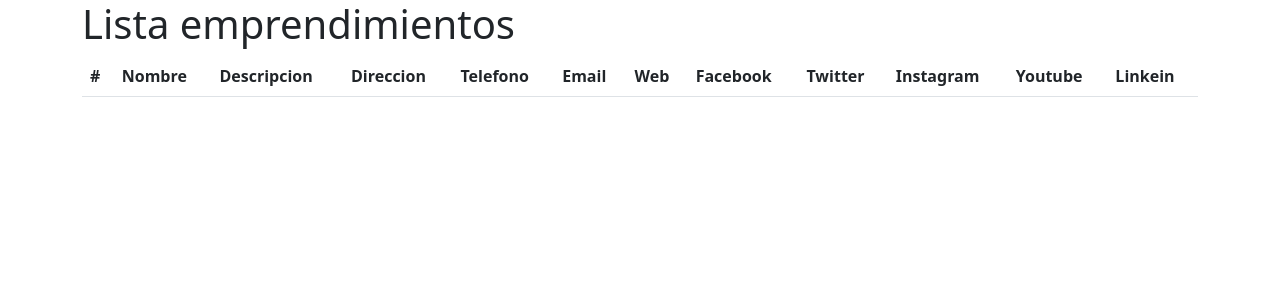
After one commit to forNerzul/interactive_maps_folium, a Flask app: template templates/listar_emprendimientos.html in a window 1280 px wide. The commit adds this page. Shown: the top 300 px of the page. Run offline with Flask 2, Linux system fonts and the light colour scheme; the template is opened without the code that fills it, so the values that code supplies are empty.

Commit message:
Adding some views for the CRUD and db stuff

```diff
--- a/app.py
+++ b/app.py
@@ -7,7 +7,7 @@ from flask_sqlalchemy import SQLAlchemy
 
 
 app = Flask(__name__)
-app.config['SQLALCHEMY_DATABASE_URI'] = 'sqlite:///database/database.sqlite3'
+app.config['SQLALCHEMY_DATABASE_URI'] = 'sqlite:///database.sqlite3'
 app.config['SQLALCHEMY_TRACK_MODIFICATIONS'] = False
 
 db = SQLAlchemy(app)
@@ -28,6 +28,25 @@ class Emprendimientos(db.Model):
     youtube = db.Column(db.String(120), nullable=True)
     linkedin = db.Column(db.String(120), nullable=True)
     imagen = db.Column(db.String(120), nullable=True)
+
+# Object to database
+class Emprendimiento(object):
+    def __init__(self, nombre, descripcion, direccion, telefono, email, web, facebook, instagram, twitter, youtube, linkedin, imagen):
+        self.nombre = nombre
+        self.descripcion = descripcion
+        self.direccion = direccion
+        self.telefono = telefono
+        self.email = email
+        self.web = web
+        self.facebook = facebook
+        self.instagram = instagram
+        self.twitter = twitter
+        self.youtube = youtube
+        self.linkedin = linkedin
+        self.imagen = imagen
+
+    def __repr__(self):
+        return '<Emprendimiento %r>' % self.nombre
 
 @app.route("/")
 def index():
@@ -85,10 +104,19 @@ def crear_emprendimiento():
         linkedin = request.form['linkedin']
         imagen = request.form['imagen']
 
-        db.session.add(Emprendimientos(nombre=nombre, descripcion=descripcion, direccion=direccion, telefono=telefono, email=email, web=web, facebook=facebook, instagram=instagram, twitter=twitter, youtube=youtube, linkedin=linkedin, imagen=imagen))
+        emprendimiento = Emprendimiento(nombre, descripcion, direccion, telefono, email, web, facebook, instagram, twitter, youtube, linkedin, imagen)
+
+        db.session.add(emprendimiento)
         db.session.commit()
 
-        return redirect(url_for('index.html'))
+        return redirect(url_for('index'))
+
+@app.route("/listar_emprendimientos")
+def listar_emprendimientos():
+    emprendimientos = Emprendimientos.query.all()
+    print(emprendimientos[0].nombre)
+    return render_template('listar_emprendimientos.html', emprendimientos=emprendimientos)
 
 if __name__ == "__main__":
+    db.create_all()
     app.run(debug=True)
--- /dev/null
+++ b/templates/listar_emprendimientos.html
@@ -0,0 +1,59 @@
+<!--
+    Informacion valiosa sobre tablas con bootstrap:
+    https://blog.miguelgrinberg.com/post/beautiful-interactive-tables-for-your-flask-templates
+-->
+<!DOCTYPE html>
+<html lang="en">
+<head>
+    <meta charset="UTF-8">
+    <meta http-equiv="X-UA-Compatible" content="IE=edge">
+    <meta name="viewport" content="width=device-width, initial-scale=1.0">
+    <!-- CSS only -->
+    <link href="https://cdn.jsdelivr.net/npm/bootstrap@5.2.0/dist/css/bootstrap.min.css" rel="stylesheet" integrity="sha384-gH2yIJqKdNHPEq0n4Mqa/HGKIhSkIHeL5AyhkYV8i59U5AR6csBvApHHNl/vI1Bx" crossorigin="anonymous">
+    <title>Lista emprendimientos</title>
+</head>
+<body>
+    <div class="container">
+        <div class="col-12">
+            <h1>Lista emprendimientos</h1>
+            <table class="table">
+                <thead>
+                <tr>
+                    <th scope="col">#</th>
+                    <th scope="col">Nombre</th>
+                    <th scope="col">Descripcion</th>
+                    <th scope="col">Direccion</th>
+                    <th scope="col">Telefono</th>
+                    <th scope="col">Email</th>
+                    <th scope="col">Web</th>
+                    <th scope="col">Facebook</th>
+                    <th scope="col">Twitter</th>
+                    <th scope="col">Instagram</th>
+                    <th scope="col">Youtube</th>
+                    <th scope="col">Linkein</th>
+                  </tr>
+                </thead>
+
+                <tbody>
+                    {% for emprendrimiento in emprendimientos %}
+                    <tr>
+                        <th scope="row">{{ emprendrimiento.id }}</th>
+                        <td>{{ emprendrimiento.nombre }}</td>
+                        <td>{{ emprendrimiento.descripcion }}</td>
+                        <td>{{ emprendrimiento.direccion }}</td>
+                        <td>{{ emprendrimiento.telefono }}</td>
+                        <td>{{ emprendrimiento.email }}</td>
+                        <td>{{ emprendrimiento.web }}</td>
+                        <td>{{ emprendrimiento.facebook }}</td>
+                        <td>{{ emprendrimiento.twitter }}</td>
+                        <td>{{ emprendrimiento.instagram }}</td>
+                        <td>{{ emprendrimiento.youtube }}</td>
+                        <td>{{ emprendrimiento.linkein }}</td>
+                    </tr>
+                    {% endfor %}
+                </tbody>
+              </table>
+        </div>
+        </div>
+</body>
+</html>
```
Also changed, not shown: templates/map.html (+24 -24 lines), 1 other file.
